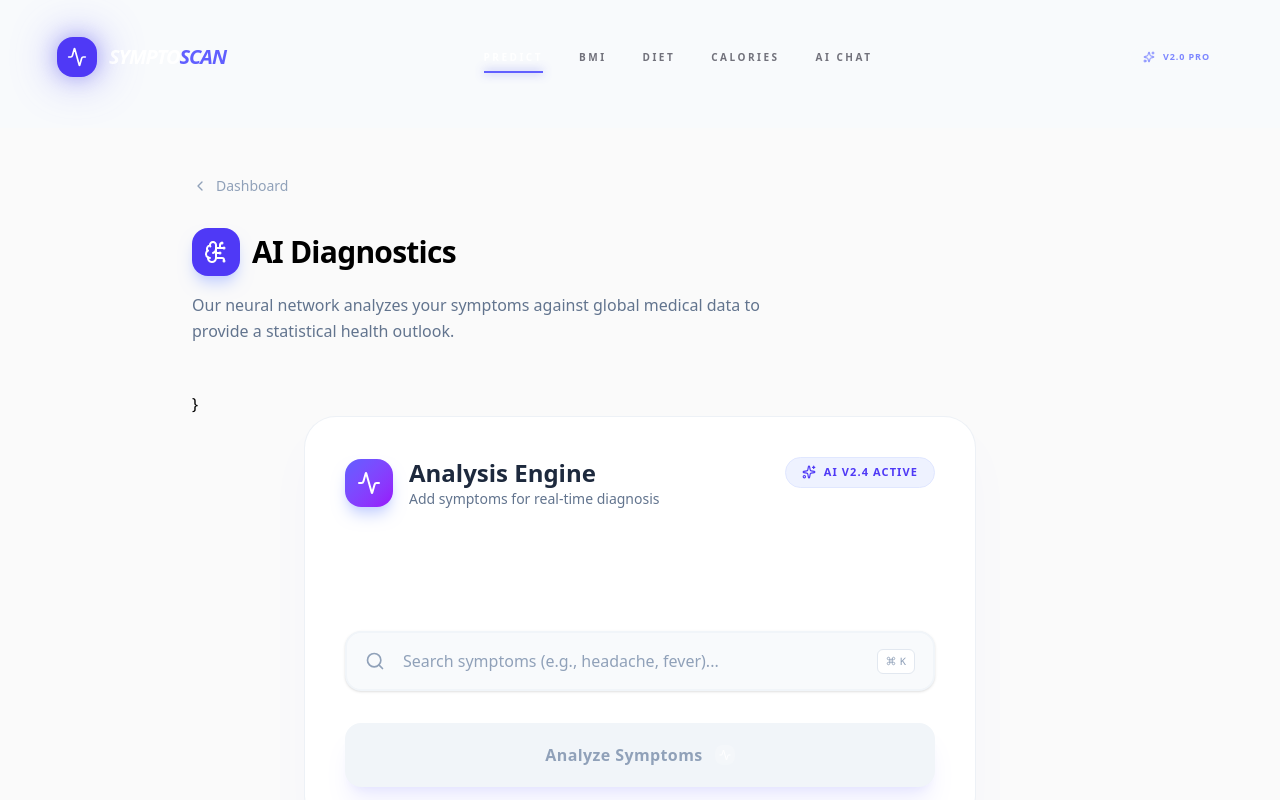
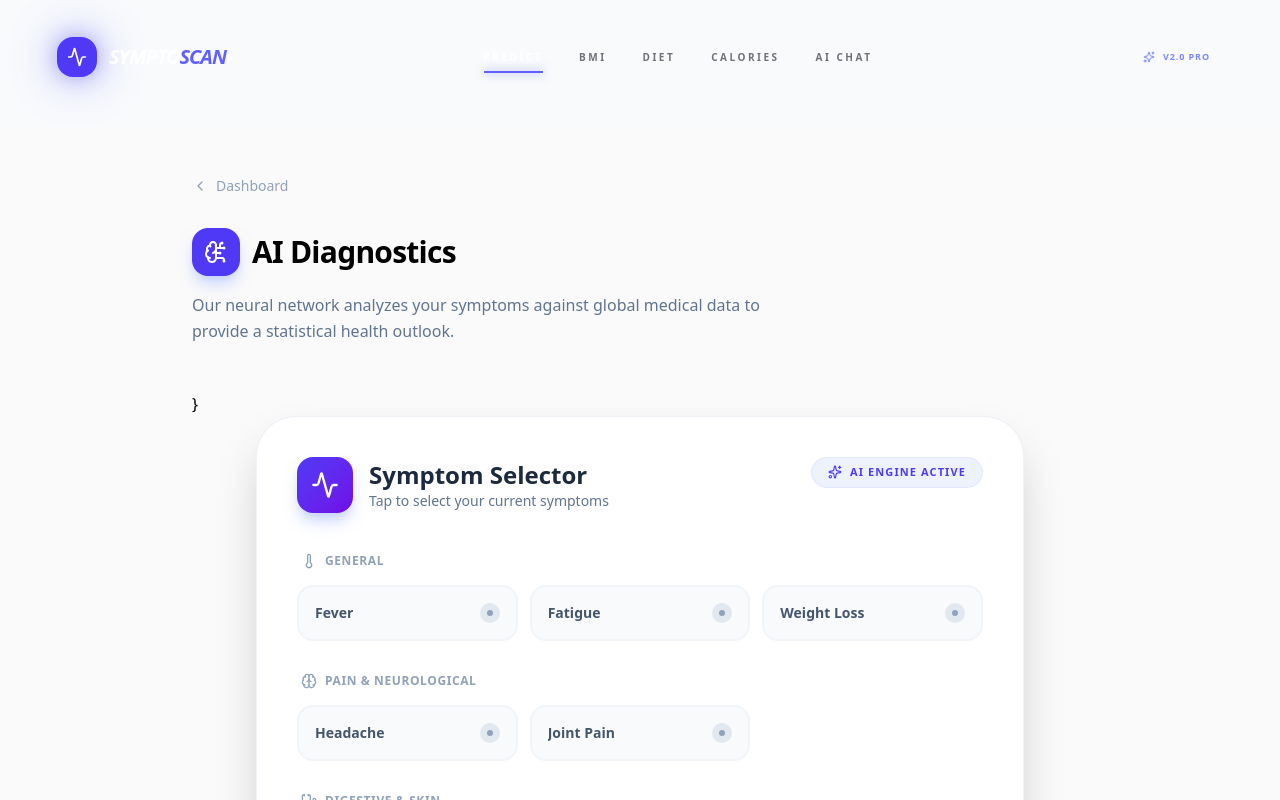
Before and after one commit to sourav-kr14/AI-Powered-Disease-Prediction-System, a React (Vite) app in the folder frontend/frontend/: page /predict in a window 1280 px wide. Shown: the top 800 px of the page. Built offline with nearby package versions, Linux system fonts and the light colour scheme.

Commit message:
update: select symptoms instead of typing

```diff
--- a/frontend/frontend/src/components/InputCard.jsx
+++ b/frontend/frontend/src/components/InputCard.jsx
@@ -1,168 +1,129 @@
-import React, { useState, useMemo, useRef } from "react";
+import React, { useState } from "react";
 import { motion, AnimatePresence } from "framer-motion";
 import {
-  Search,
-  Plus,
-  X,
   Activity,
   Sparkles,
   Loader2,
-  Command,
+  Check,
+  Stethoscope,
+  Thermometer,
+  Brain,
+  AlertCircle
 } from "lucide-react";
 
-const ALL_SYMPTOMS = [
-  "fever",
-  "headache",
-  "nausea",
-  "vomiting",
-  "fatigue",
-  "joint_pain",
-  "skin_rash",
-  "cough",
-  "weight_loss",
-  "yellow_eyes",
+// Categorized symptoms for better UX
+const SYMPTOM_CATEGORIES = [
+  {
+    name: "General",
+    icon: <Thermometer className="w-4 h-4" />,
+    symptoms: ["fever", "fatigue", "weight_loss"],
+  },
+  {
+    name: "Pain & Neurological",
+    icon: <Brain className="w-4 h-4" />,
+    symptoms: ["headache", "joint_pain"],
+  },
+  {
+    name: "Digestive & Skin",
+    icon: <Stethoscope className="w-4 h-4" />,
+    symptoms: ["nausea", "vomiting", "yellow_eyes", "skin_rash", "cough"],
+  },
 ];
 
-export default function InputCard({ onPredict }) {
-  const [query, setQuery] = useState("");
+const InputCard = ({ onPredict }) => {
   const [selectedSymptoms, setSelectedSymptoms] = useState([]);
   const [isSubmitting, setIsSubmitting] = useState(false);
-  const inputRef = useRef(null);
 
-  const suggestions = useMemo(() => {
-    if (!query.trim()) return [];
-    return ALL_SYMPTOMS.filter(
-      (sym) =>
-        sym.toLowerCase().includes(query.toLowerCase()) &&
-        !selectedSymptoms.includes(sym),
-    ).slice(0, 5);
-  }, [query, selectedSymptoms]);
-
-  const addSymptom = (symptom) => {
-    if (!selectedSymptoms.includes(symptom)) {
-      setSelectedSymptoms([...selectedSymptoms, symptom]);
-    }
-    setQuery("");
-    inputRef.current?.focus();
-  };
-
-  const removeSymptom = (symptom) => {
-    setSelectedSymptoms(selectedSymptoms.filter((s) => s !== symptom));
+  const toggleSymptom = (symptom) => {
+    setSelectedSymptoms((prev) =>
+      prev.includes(symptom)
+        ? prev.filter((s) => s !== symptom)
+        : [...prev, symptom]
+    );
   };
 
   const handleSubmit = async (e) => {
     e.preventDefault();
     if (selectedSymptoms.length === 0) return;
+
     setIsSubmitting(true);
-    await onPredict(selectedSymptoms.join(", "));
+    // Simulate API delay
+    await onPredict(selectedSymptoms);
     setIsSubmitting(false);
   };
 
   return (
-    <div className="w-full max-w-2xl mx-auto bg-white dark:bg-slate-900 rounded-[2rem] p-6 sm:p-10 shadow-2xl shadow-indigo-500/5 border border-slate-200/60 dark:border-slate-800 transition-all">
+    <div className="w-full max-w-3xl mx-auto bg-white dark:bg-slate-900 rounded-[2.5rem] p-6 sm:p-10 shadow-2xl border border-slate-200/60 dark:border-slate-800 transition-all">
+
       {/* HEADER */}
       <div className="flex flex-col sm:flex-row sm:items-center justify-between gap-4 mb-10">
         <div className="flex items-center gap-4">
-          <div className="w-12 h-12 bg-gradient-to-br from-indigo-500 to-purple-600 rounded-2xl flex items-center justify-center shadow-lg shadow-indigo-200 dark:shadow-none">
-            <Activity className="w-6 h-6 text-white" />
+          <div className="w-14 h-14 bg-gradient-to-br from-indigo-600 to-violet-700 rounded-2xl flex items-center justify-center shadow-lg shadow-indigo-200 dark:shadow-none">
+            <Activity className="w-7 h-7 text-white" />
           </div>
           <div>
-            <h2 className="text-2xl font-bold text-slate-800 dark:text-white">
-              Analysis Engine
-            </h2>
-            <p className="text-sm text-slate-500 dark:text-slate-400">
-              Add symptoms for real-time diagnosis
-            </p>
+            <h2 className="text-2xl font-bold text-slate-800 dark:text-white">Symptom Selector</h2>
+            <p className="text-sm text-slate-500 dark:text-slate-400">Tap to select your current symptoms</p>
           </div>
         </div>
         <div className="self-start px-4 py-1.5 bg-indigo-50 dark:bg-indigo-500/10 border border-indigo-100 dark:border-indigo-500/20 text-indigo-600 dark:text-indigo-400 text-[11px] font-black uppercase rounded-full tracking-widest flex items-center gap-2">
-          <Sparkles className="w-3.5 h-3.5" /> AI v2.4 Active
+          <Sparkles className="w-3.5 h-3.5" /> AI Engine Active
         </div>
       </div>
 
-      <form
-        onSubmit={handleSubmit}
-        className="space-y-8"
-      >
-        {/* SELECTED SYMPTOMS */}
-        <div className="min-h-[50px]">
-          <div className="flex flex-wrap gap-2">
-            <AnimatePresence>
-              {selectedSymptoms.map((sym) => (
-                <motion.span
-                  key={sym}
-                  layout
-                  initial={{ scale: 0.9, opacity: 0 }}
-                  animate={{ scale: 1, opacity: 1 }}
-                  exit={{ scale: 0.9, opacity: 0 }}
-                  className="group flex items-center gap-2 px-4 py-2 bg-slate-100 dark:bg-slate-800 text-slate-700 dark:text-slate-200 text-sm font-semibold rounded-2xl border border-transparent hover:border-indigo-300 dark:hover:border-indigo-500/50 transition-all cursor-default"
-                >
-                  <span className="capitalize">{sym.replace("_", " ")}</span>
-                  <button
-                    type="button"
-                    onClick={() => removeSymptom(sym)}
-                    className="p-0.5 rounded-full text-slate-400 hover:text-rose-500 transition-colors"
-                  >
-                    <X className="w-4 h-4" />
-                  </button>
-                </motion.span>
-              ))}
-            </AnimatePresence>
-          </div>
+      <form onSubmit={handleSubmit} className="space-y-10">
+        {/* CATEGORIZED GRID */}
+        <div className="space-y-8">
+          {SYMPTOM_CATEGORIES.map((category) => (
+            <div key={category.name} className="space-y-4">
+              <div className="flex items-center gap-2 text-slate-400 dark:text-slate-500 px-1">
+                {category.icon}
+                <span className="text-xs font-bold uppercase tracking-wider">{category.name}</span>
+              </div>
+
+              <div className="grid grid-cols-2 sm:grid-cols-3 gap-3">
+                {category.symptoms.map((sym) => {
+                  const isSelected = selectedSymptoms.includes(sym);
+                  return (
+                    <motion.button
+                      key={sym}
+                      type="button"
+                      whileHover={{ scale: 1.02 }}
+                      whileTap={{ scale: 0.98 }}
+                      onClick={() => toggleSymptom(sym)}
+                      className={`relative flex items-center justify-between px-4 py-4 rounded-2xl border-2 transition-all duration-200 text-sm font-semibold capitalize ${
+                        isSelected
+                          ? "bg-indigo-600 border-indigo-600 text-white shadow-lg shadow-indigo-200 dark:shadow-none"
+                          : "bg-slate-50 dark:bg-slate-800/40 border-slate-100 dark:border-slate-800 text-slate-600 dark:text-slate-300 hover:border-indigo-300"
+                      }`}
+                    >
+                      <span className="truncate mr-2">{sym.replace("_", " ")}</span>
+                      <div className={`w-5 h-5 rounded-full flex items-center justify-center transition-colors ${
+                        isSelected ? "bg-white/20" : "bg-slate-200 dark:bg-slate-700"
+                      }`}>
+                        {isSelected ? (
+                          <Check className="w-3 h-3 text-white" />
+                        ) : (
+                          <div className="w-1.5 h-1.5 rounded-full bg-slate-400" />
+                        )}
+                      </div>
+                    </motion.button>
+                  );
+                })}
+              </div>
+            </div>
+          ))}
         </div>
 
-        {/*SEARCH*/}
-        <div className="relative group">
-          <div className="absolute inset-y-0 left-5 flex items-center pointer-events-none">
-            <Search className="w-5 h-5 text-slate-400 group-focus-within:text-indigo-500 transition-colors" />
-          </div>
-
-          <input
-            ref={inputRef}
-            type="text"
-            className="w-full bg-slate-50 dark:bg-slate-800/50 border-2 border-slate-100 dark:border-slate-800 focus:border-indigo-500/50 dark:focus:border-indigo-400/50 rounded-2xl py-4 pl-14 pr-5 text-slate-700 dark:text-white placeholder-slate-400 dark:placeholder-slate-500 outline-none transition-all shadow-sm focus:shadow-indigo-500/10 dark:focus:shadow-none"
-            placeholder="Search symptoms (e.g., headache, fever)..."
-            value={query}
-            onChange={(e) => setQuery(e.target.value)}
-          />
-
-          <div className="absolute inset-y-0 right-5 flex items-center pointer-events-none">
-            <kbd className="hidden sm:inline-flex items-center gap-1 px-2 py-1 text-[10px] font-medium text-slate-400 bg-white dark:bg-slate-800 border border-slate-200 dark:border-slate-700 rounded-md">
-              <Command className="w-2.5 h-2.5" /> K
-            </kbd>
-          </div>
-          <AnimatePresence>
-            {suggestions.length > 0 && (
-              <motion.div
-                initial={{ opacity: 0, y: 10 }}
-                animate={{ opacity: 1, y: 0 }}
-                exit={{ opacity: 0, y: 10 }}
-                className="absolute z-50 w-full bg-white dark:bg-slate-800 border border-slate-200 dark:border-slate-700 rounded-2xl shadow-2xl mt-3 overflow-hidden"
-              >
-                <div className="p-2">
-                  {suggestions.map((sym) => (
-                    <button
-                      key={sym}
-                      type="button"
-                      onClick={() => addSymptom(sym)}
-                      className="w-full flex items-center justify-between px-4 py-3.5 text-sm text-left rounded-xl hover:bg-indigo-50 dark:hover:bg-indigo-500/10 text-slate-700 dark:text-slate-300 transition-colors group"
-                    >
-                      <div className="flex items-center gap-3">
-                        <div className="w-2 h-2 rounded-full bg-slate-300 dark:bg-slate-600 group-hover:bg-indigo-500 transition-colors" />
-                        <span className="capitalize font-medium">
-                          {sym.replace("_", " ")}
-                        </span>
-                      </div>
-                      <Plus className="w-4 h-4 text-slate-300 group-hover:text-indigo-500 transition-colors" />
-                    </button>
-                  ))}
-                </div>
-              </motion.div>
-            )}
-          </AnimatePresence>
+        {/* INFO BOX */}
+        <div className="p-4 bg-amber-50 dark:bg-amber-900/10 border border-amber-100 dark:border-amber-900/20 rounded-2xl flex gap-3">
+          <AlertCircle className="w-5 h-5 text-amber-600 shrink-0" />
+          <p className="text-xs text-amber-700 dark:text-amber-500/80 leading-relaxed">
+            Please select all symptoms you are currently experiencing. Our AI will analyze patterns to suggest potential causes. This is not a medical diagnosis.
+          </p>
         </div>
 
-        {/* PREDICT BUTTON */}
+        {/* SUBMIT BUTTON */}
         <button
           type="submit"
           disabled={isSubmitting || selectedSymptoms.length === 0}
@@ -171,13 +132,15 @@ export default function InputCard({ onPredict }) {
           {isSubmitting ? (
             <>
               <Loader2 className="w-5 h-5 animate-spin" />
-              <span className="tracking-wide">Synthesizing Data...</span>
+              <span className="tracking-wide text-lg">Analyzing Patterns...</span>
             </>
           ) : (
             <>
-              <span className="tracking-wide">Analyze Symptoms</span>
-              <div className="w-5 h-5 bg-white/20 rounded-lg flex items-center justify-center group-hover:bg-white/30 transition-colors">
-                <Activity className="w-3 h-3 text-white" />
+              <span className="tracking-wide text-lg">
+                Run Diagnostic {selectedSymptoms.length > 0 && `(${selectedSymptoms.length})`}
+              </span>
+              <div className="w-6 h-6 bg-white/20 rounded-lg flex items-center justify-center group-hover:bg-white/30 transition-colors">
+                <Activity className="w-4 h-4 text-white" />
               </div>
             </>
           )}
@@ -185,4 +148,6 @@ export default function InputCard({ onPredict }) {
       </form>
     </div>
   );
-}
+};
+
+export default InputCard;
```
